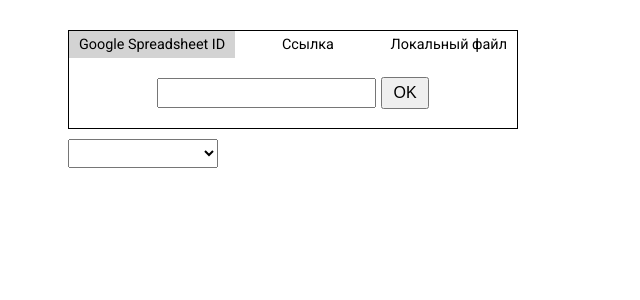
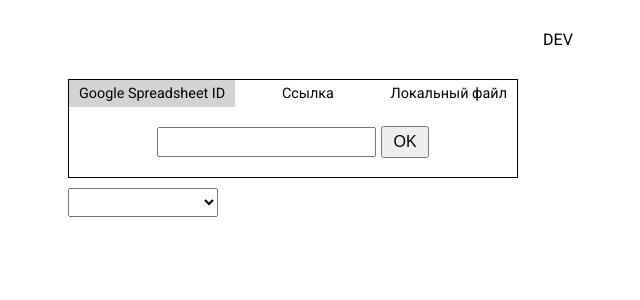
Before and after one commit to lezko/rasp-explorer, a React (Create React App) app: page / in a window 1280 px wide. Shown: the top 300 px of the page, without its empty margins (82-722 px from the left). Built offline with nearby package versions, Linux system fonts and the light colour scheme.

Commit message:
setup dev branch

```diff
--- a/src/App.tsx
+++ b/src/App.tsx
@@ -52,6 +52,7 @@
 
     return (
         <div className="app">
+            <center style={{marginBottom: 30}}>DEV</center>
             <div className="container">
                 <FileSelect onFileLoaded={schedules => {
                     dispatch(setSchedule(schedules));
```
